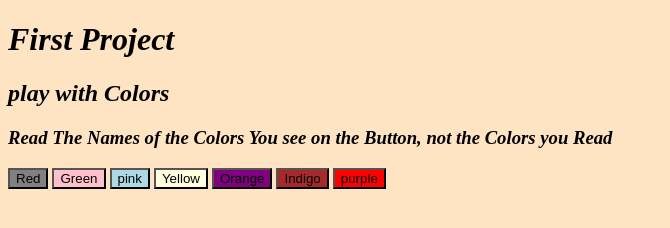
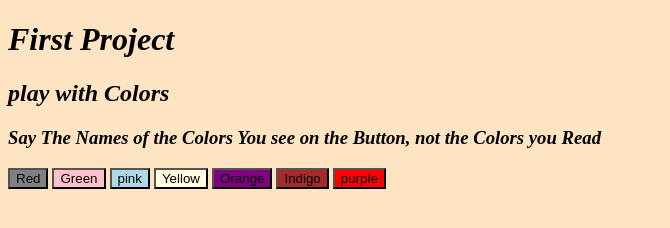
Before and after one commit to syeda-sadia-banu/FirstProject, a plain HTML site: page index.html in a window 1280 px wide. Shown: the whole page, without its empty margins (0-670 px from the left). Drawn offline with Linux system fonts and the light colour scheme.

Commit message:
Update index.html

```diff
--- a/index.html
+++ b/index.html
@@ -17,7 +17,7 @@
     <body>
         <h1>First Project</h1>
         <h2>play with Colors</h2>
-        <h3>Read The Names of the Colors You see on the Button, not the Colors you Read</h3>
+        <h3>Say The Names of the Colors You see on the Button, not the Colors you Read</h3>
         <div>
             <button onclick="red()" style="background-color: gray;">Red</button>
             <button onclick="green()" style="background-color: pink;">Green</button>
```
